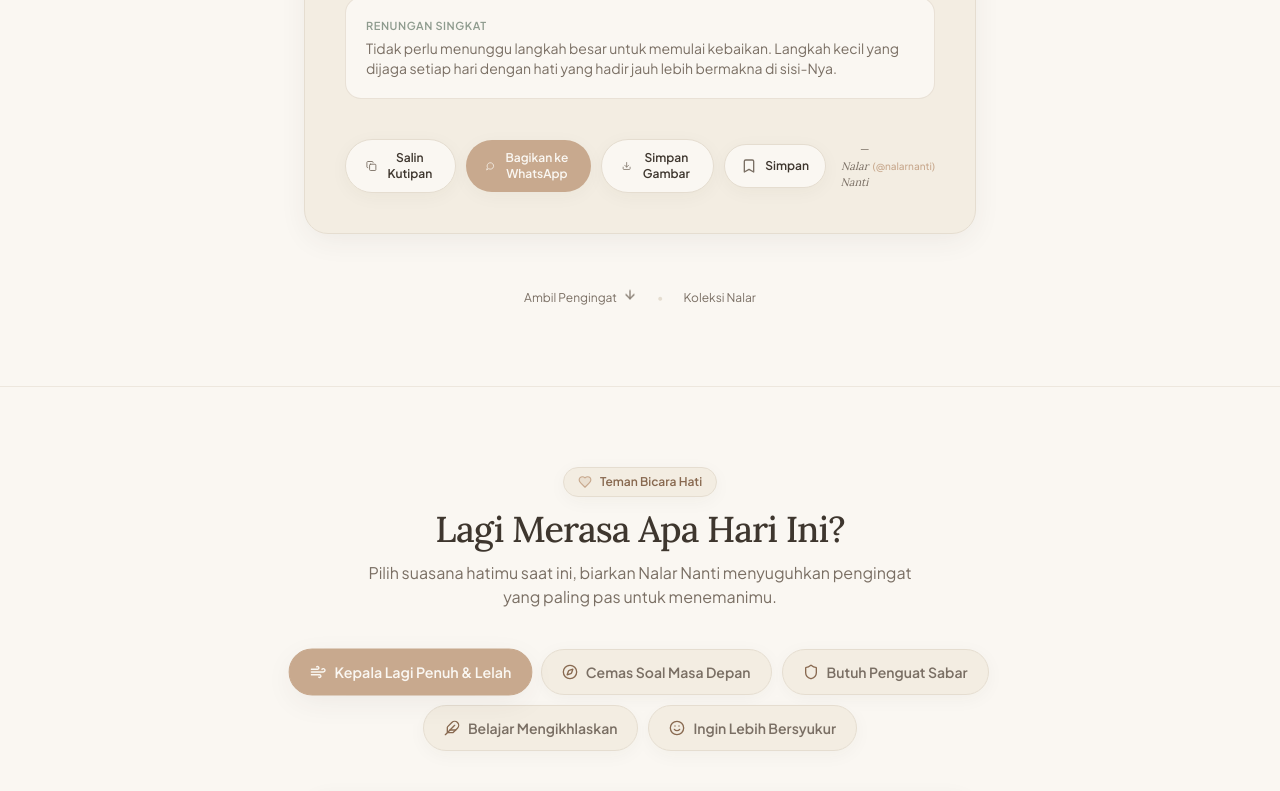
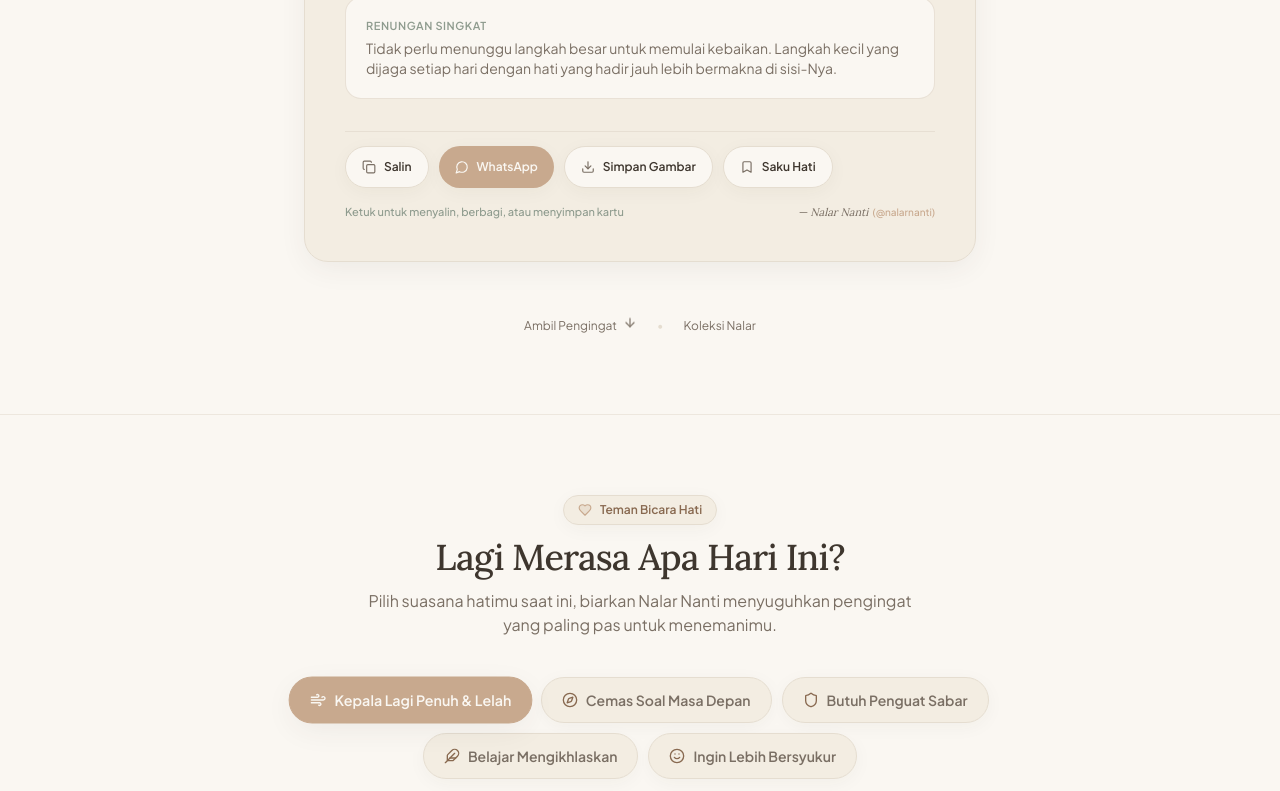
Before and after one commit to amascar23/nalar-nanti-web, a Next.js app: page / in a window 1280 px wide. Shown: the part 860-1651 px from the top of the page. Built offline with nearby package versions, Linux system fonts and the light colour scheme.

Commit message:
Fix bug dan rapikan tampilan UI website Nalar Nanti

```diff
--- a/src/components/HeroSection.tsx
+++ b/src/components/HeroSection.tsx
@@ -186,25 +186,25 @@ export default function HeroSection() {
               </p>
             </div>
 
-            {/* 4. Dua Tombol Interaktif yang Rapi (Mobile Friendly) */}
-            <div className="flex flex-col sm:flex-row items-stretch sm:items-center justify-between gap-3 pt-2">
-              <div className="flex flex-col sm:flex-row items-stretch sm:items-center gap-2.5 w-full sm:w-auto">
+            {/* 4. Tombol Aksi Responsif & Kredit Kartu (Bebas Overflow) */}
+            <div className="pt-3.5 border-t border-[#E5DDD0]/80 flex flex-col gap-3">
+              <div className="grid grid-cols-2 sm:flex sm:flex-wrap items-center gap-2 sm:gap-2.5 w-full">
                 {/* Tombol Salin Kutipan */}
                 <button
                   onClick={handleCopyQuote}
-                  className="w-full sm:w-auto min-h-[44px] inline-flex items-center justify-center gap-2 px-5 py-3 sm:py-2.5 rounded-full bg-[#FAF7F2] border border-[#E5DDD0] text-xs font-semibold text-[#3E362E] hover:border-[#C8A98E] hover:text-[#C8A98E] transition-all shadow-soft active:scale-95 group"
+                  className="min-h-[42px] inline-flex items-center justify-center gap-1.5 sm:gap-2 px-3.5 sm:px-4 py-2.5 rounded-full bg-[#FAF7F2] border border-[#E5DDD0] text-xs font-semibold text-[#3E362E] hover:border-[#C8A98E] hover:text-[#C8A98E] transition-all shadow-soft active:scale-95 group"
                 >
                   {isCopied ? (
                     <>
-                      <Check className="w-4 h-4 text-[#8E9B8E]" />
+                      <Check className="w-3.5 h-3.5 text-[#8E9B8E]" />
                       <span className="text-[#8E9B8E] font-semibold">
-                        Kutipan berhasil disalin!
+                        Tersalin!
                       </span>
                     </>
                   ) : (
                     <>
-                      <Copy className="w-4 h-4 text-[#7A6F64] group-hover:text-[#C8A98E] transition-colors" />
-                      <span>Salin Kutipan</span>
+                      <Copy className="w-3.5 h-3.5 text-[#7A6F64] group-hover:text-[#C8A98E] transition-colors" />
+                      <span>Salin</span>
                     </>
                   )}
                 </button>
@@ -212,27 +212,27 @@ export default function HeroSection() {
                 {/* Tombol Bagikan ke WhatsApp */}
                 <button
                   onClick={handleShareWhatsApp}
-                  className="w-full sm:w-auto min-h-[44px] inline-flex items-center justify-center gap-2 px-5 py-3 sm:py-2.5 rounded-full bg-[#C8A98E] text-[#FAF7F2] text-xs font-semibold hover:bg-[#B9967A] transition-all shadow-soft active:scale-95"
+                  className="min-h-[42px] inline-flex items-center justify-center gap-1.5 sm:gap-2 px-3.5 sm:px-4 py-2.5 rounded-full bg-[#C8A98E] text-[#FAF7F2] text-xs font-semibold hover:bg-[#B9967A] transition-all shadow-soft active:scale-95"
                 >
-                  <MessageCircle className="w-4 h-4 text-[#FAF7F2]" />
-                  <span>Bagikan ke WhatsApp</span>
+                  <MessageCircle className="w-3.5 h-3.5 text-[#FAF7F2]" />
+                  <span>WhatsApp</span>
                 </button>
 
                 {/* Tombol Simpan Gambar (Unduh untuk Story & Status) */}
                 <button
                   onClick={handleDownloadCard}
                   disabled={isDownloading}
-                  className="w-full sm:w-auto min-h-[44px] inline-flex items-center justify-center gap-2 px-5 py-3 sm:py-2.5 rounded-full bg-[#FAF7F2] border border-[#E5DDD0] text-xs font-semibold text-[#3E362E] hover:border-[#C8A98E] hover:text-[#C8A98E] transition-all shadow-soft active:scale-95 disabled:opacity-60 group"
+                  className="min-h-[42px] inline-flex items-center justify-center gap-1.5 sm:gap-2 px-3.5 sm:px-4 py-2.5 rounded-full bg-[#FAF7F2] border border-[#E5DDD0] text-xs font-semibold text-[#3E362E] hover:border-[#C8A98E] hover:text-[#C8A98E] transition-all shadow-soft active:scale-95 disabled:opacity-60 group"
                   title="Unduh Kartu Kutipan untuk IG Story & Status WhatsApp"
                 >
                   {isDownloading ? (
                     <>
-                      <Loader2 className="w-4 h-4 animate-spin text-[#C8A98E]" />
+                      <Loader2 className="w-3.5 h-3.5 animate-spin text-[#C8A98E]" />
                       <span>Menyiapkan...</span>
                     </>
                   ) : (
                     <>
-                      <Download className="w-4 h-4 text-[#7A6F64] group-hover:text-[#C8A98E] transition-colors" />
+                      <Download className="w-3.5 h-3.5 text-[#7A6F64] group-hover:text-[#C8A98E] transition-colors" />
                       <span>Simpan Gambar</span>
                     </>
                   )}
@@ -241,7 +241,7 @@ export default function HeroSection() {
                 {/* Tombol Simpan ke Saku Hati */}
                 <button
                   onClick={() => toggleSave(currentQuote.id)}
-                  className={`w-full sm:w-auto min-h-[44px] inline-flex items-center justify-center gap-2 px-4 py-3 sm:py-2.5 rounded-full border text-xs font-semibold transition-all shadow-soft active:scale-95 ${
+                  className={`min-h-[42px] inline-flex items-center justify-center gap-1.5 sm:gap-2 px-3.5 sm:px-4 py-2.5 rounded-full border text-xs font-semibold transition-all shadow-soft active:scale-95 ${
                     isSaved(currentQuote.id)
                       ? "bg-[#C8A98E] text-[#FAF7F2] border-[#C8A98E]"
                       : "bg-[#FAF7F2] text-[#3E362E] border-[#E5DDD0] hover:border-[#C8A98E] hover:text-[#C8A98E]"
@@ -249,33 +249,35 @@ export default function HeroSection() {
                   title={isSaved(currentQuote.id) ? "Hapus dari Saku Hati" : "Simpan ke Saku Hati"}
                 >
                   <Bookmark
-                    className={`w-4 h-4 ${
+                    className={`w-3.5 h-3.5 ${
                       isSaved(currentQuote.id) ? "fill-[#FAF7F2] text-[#FAF7F2]" : "text-[#7A6F64]"
                     }`}
                   />
-                  <span>{isSaved(currentQuote.id) ? "Tersimpan" : "Simpan"}</span>
+                  <span>{isSaved(currentQuote.id) ? "Tersimpan" : "Saku Hati"}</span>
                 </button>
               </div>
 
-              {/* Tag Penutup Kredit */}
+              {/* Tag Penutup Kredit & Pesan Feedback */}
+              <div className="flex flex-col sm:flex-row items-center justify-between gap-1.5 text-[11px] text-[#7A6F64] pt-1">
+                <span className="text-[10px] sm:text-[11px] text-[#8E9B8E] font-medium text-center sm:text-left">
+                  {isCopied
+                    ? "✓ Kutipan berhasil disalin ke papan klip!"
+                    : "Ketuk untuk menyalin, berbagi, atau menyimpan kartu"}
+                </span>
                 <a
                   href="https://www.instagram.com/nalarnanti/"
                   target="_blank"
                   rel="noopener noreferrer"
                   title="Kunjungi Instagram @nalarnanti"
-                className="text-[11px] text-[#7A6F64] hover:text-[#C8A98E] text-center sm:text-right italic font-serif mt-1 sm:mt-0 transition-colors inline-flex items-center justify-center sm:justify-end gap-1"
+                  className="hover:text-[#C8A98E] italic font-serif transition-colors inline-flex items-center gap-1 shrink-0"
                 >
                   <span>— Nalar Nanti</span>
-                <span className="not-italic font-sans font-medium text-[10px] text-[#C8A98E] hover:underline">(@nalarnanti)</span>
+                  <span className="not-italic font-sans font-medium text-[10px] text-[#C8A98E] hover:underline">
+                    (@nalarnanti)
+                  </span>
                 </a>
               </div>
-
-            {/* Pesan Feedback Kecil ketika Berhasil Disalin */}
-            {isCopied && (
-              <div className="mt-3 text-center sm:text-left text-xs font-medium text-[#8E9B8E] animate-fadeIn">
-                ✓ Kutipan berhasil disalin ke papan klip! Siap dibagikan ke status atau catatanmu.
             </div>
-            )}
           </div>
         </div>
 
--- a/src/components/Navbar.tsx
+++ b/src/components/Navbar.tsx
@@ -11,7 +11,7 @@ const IG_PROFILE_URL = "https://www.instagram.com/nalarnanti/";
 export default function Navbar() {
   const [isOpen, setIsOpen] = useState(false);
   const [isScrolled, setIsScrolled] = useState(false);
-  const { savedCount, openDrawer } = useSavedQuotes();
+  const { savedCount, openDrawer, isLoaded } = useSavedQuotes();
 
   useEffect(() => {
     const handleScroll = () => {
@@ -93,7 +93,7 @@ export default function Navbar() {
           >
             <Bookmark className="w-3.5 h-3.5 text-[#C8A98E] fill-[#C8A98E]/20 group-hover:fill-[#C8A98E] transition-colors" />
             <span className="hidden xs:inline">Saku Hati</span>
-            {savedCount > 0 && (
+            {isLoaded && savedCount > 0 && (
               <span className="inline-flex items-center justify-center min-w-[18px] h-[18px] px-1 rounded-full bg-[#C8A98E] text-[#FAF7F2] text-[10px] font-bold">
                 {savedCount}
               </span>
@@ -157,7 +157,7 @@ export default function Navbar() {
                 <span>Buka Saku Hati</span>
               </div>
               <span className="px-2 py-0.5 rounded-full bg-[#C8A98E] text-[#FAF7F2] text-[11px] font-bold">
-                {savedCount} tersimpan
+                {isLoaded ? `${savedCount} tersimpan` : "Buka"}
               </span>
             </button>
 
--- a/src/components/QuoteSection.tsx
+++ b/src/components/QuoteSection.tsx
@@ -287,7 +287,7 @@ export default function QuoteSection() {
                   {/* Pill Sumber dengan Latar Soft Cream Hangat (#EAE1D3) */}
                   <span className="inline-flex items-center gap-1.5 text-[11px] sm:text-xs font-sans font-medium px-2.5 py-1 rounded-xl bg-[#EAE1D3] text-[#3E362E] border border-[#DDD3C3] shadow-soft shrink-0">
                     <Feather className="w-3 h-3 text-[#886950]" />
-                    <span className="truncate max-w-[130px] sm:max-w-[160px]">{item.source}</span>
+                    <span className="truncate max-w-[105px] xs:max-w-[130px] sm:max-w-[160px]">{item.source}</span>
                   </span>
 
                   {/* Tombol Salin & Bagikan Mini */}
@@ -479,13 +479,13 @@ export default function QuoteSection() {
               </p>
             </div>
 
-            {/* Tombol Aksi di Modal (Salin Kutipan & Bagikan ke WhatsApp) */}
-            <div className="flex flex-col sm:flex-row items-stretch sm:items-center justify-between gap-3 pt-3 border-t border-[#E5DDD0]">
-              <div className="flex flex-col sm:flex-row items-stretch sm:items-center gap-2.5 w-full sm:w-auto">
+            {/* Tombol Aksi di Modal (Responsif & Rapi Tanpa Overflow) */}
+            <div className="flex flex-col gap-3 pt-3.5 border-t border-[#E5DDD0]">
+              <div className="grid grid-cols-2 sm:flex sm:flex-wrap items-center gap-2 sm:gap-2.5 w-full">
                 {/* Tombol Salin Kutipan */}
                 <button
                   onClick={() => handleCopyInModal(selectedModalQuote)}
-                  className="w-full sm:w-auto min-h-[44px] inline-flex items-center justify-center gap-2 px-5 py-2.5 rounded-full bg-[#F3EDE2] border border-[#E5DDD0] text-xs font-semibold text-[#3E362E] hover:border-[#C8A98E] hover:text-[#C8A98E] transition-all shadow-soft active:scale-95"
+                  className="min-h-[42px] inline-flex items-center justify-center gap-1.5 sm:gap-2 px-4 py-2.5 rounded-full bg-[#F3EDE2] border border-[#E5DDD0] text-xs font-semibold text-[#3E362E] hover:border-[#C8A98E] hover:text-[#C8A98E] transition-all shadow-soft active:scale-95"
                 >
                   {isModalCopied ? (
                     <>
@@ -495,7 +495,7 @@ export default function QuoteSection() {
                   ) : (
                     <>
                       <Copy className="w-3.5 h-3.5 text-[#7A6F64]" />
-                      <span>Salin Kutipan</span>
+                      <span>Salin</span>
                     </>
                   )}
                 </button>
@@ -503,17 +503,17 @@ export default function QuoteSection() {
                 {/* Tombol Bagikan ke WhatsApp */}
                 <button
                   onClick={() => handleShareWa(selectedModalQuote)}
-                  className="w-full sm:w-auto min-h-[44px] inline-flex items-center justify-center gap-2 px-5 py-2.5 rounded-full bg-[#C8A98E] text-[#FAF7F2] text-xs font-semibold hover:bg-[#B9967A] transition-all shadow-soft active:scale-95"
+                  className="min-h-[42px] inline-flex items-center justify-center gap-1.5 sm:gap-2 px-4 py-2.5 rounded-full bg-[#C8A98E] text-[#FAF7F2] text-xs font-semibold hover:bg-[#B9967A] transition-all shadow-soft active:scale-95"
                 >
                   <Share2 className="w-3.5 h-3.5 text-[#FAF7F2]" />
-                  <span>Bagikan ke WhatsApp</span>
+                  <span>WhatsApp</span>
                 </button>
 
                 {/* Tombol Simpan Gambar */}
                 <button
                   onClick={() => handleDownloadModalQuote(selectedModalQuote)}
                   disabled={isModalDownloading}
-                  className="w-full sm:w-auto min-h-[44px] inline-flex items-center justify-center gap-2 px-5 py-2.5 rounded-full bg-[#F3EDE2] border border-[#E5DDD0] text-xs font-semibold text-[#3E362E] hover:border-[#C8A98E] hover:text-[#C8A98E] transition-all shadow-soft active:scale-95 disabled:opacity-60 group"
+                  className="min-h-[42px] inline-flex items-center justify-center gap-1.5 sm:gap-2 px-4 py-2.5 rounded-full bg-[#F3EDE2] border border-[#E5DDD0] text-xs font-semibold text-[#3E362E] hover:border-[#C8A98E] hover:text-[#C8A98E] transition-all shadow-soft active:scale-95 disabled:opacity-60 group"
                   title="Unduh Kartu Kutipan untuk IG Story & Status WhatsApp"
                 >
                   {isModalDownloading ? (
@@ -532,7 +532,7 @@ export default function QuoteSection() {
                 {/* Tombol Simpan ke Saku Hati */}
                 <button
                   onClick={() => toggleSave(selectedModalQuote.id)}
-                  className={`w-full sm:w-auto min-h-[44px] inline-flex items-center justify-center gap-2 px-4 py-2.5 rounded-full border text-xs font-semibold transition-all shadow-soft active:scale-95 ${
+                  className={`min-h-[42px] inline-flex items-center justify-center gap-1.5 sm:gap-2 px-3.5 py-2.5 rounded-full border text-xs font-semibold transition-all shadow-soft active:scale-95 ${
                     isSaved(selectedModalQuote.id)
                       ? "bg-[#C8A98E] text-[#FAF7F2] border-[#C8A98E]"
                       : "bg-[#F3EDE2] text-[#3E362E] border-[#E5DDD0] hover:border-[#C8A98E] hover:text-[#C8A98E]"
@@ -544,16 +544,16 @@ export default function QuoteSection() {
                       isSaved(selectedModalQuote.id) ? "fill-[#FAF7F2] text-[#FAF7F2]" : "text-[#7A6F64]"
                     }`}
                   />
-                  <span>{isSaved(selectedModalQuote.id) ? "Tersimpan" : "Simpan"}</span>
+                  <span>{isSaved(selectedModalQuote.id) ? "Tersimpan" : "Saku Hati"}</span>
                 </button>
               </div>
 
               {/* Tombol Tutup Tambahan */}
               <button
                 onClick={() => setSelectedModalQuote(null)}
-                className="text-xs text-[#7A6F64] hover:text-[#3E362E] py-2 transition-colors text-center"
+                className="text-xs text-[#7A6F64] hover:text-[#3E362E] pt-1 pb-0.5 transition-colors text-center"
               >
-                Tutup jendela
+                Tutup jendela refleksi
               </button>
             </div>
           </div>
--- a/src/components/RandomQuoteGenerator.tsx
+++ b/src/components/RandomQuoteGenerator.tsx
@@ -220,23 +220,23 @@ export default function RandomQuoteGenerator() {
               </p>
             </div>
 
-            {/* Footer Kartu: Tombol Salin Kutipan dan Bagikan ke WhatsApp */}
-            <div className="flex flex-col sm:flex-row items-stretch sm:items-center justify-between gap-3 pt-2 border-t border-[#E5DDD0]/70">
-              <div className="flex flex-col sm:flex-row items-stretch sm:items-center gap-2.5 w-full sm:w-auto">
+            {/* Footer Kartu: Tombol Aksi Responsif & Kredit Kartu */}
+            <div className="pt-3.5 border-t border-[#E5DDD0]/80 flex flex-col gap-3">
+              <div className="grid grid-cols-2 sm:flex sm:flex-wrap items-center gap-2 sm:gap-2.5 w-full">
                 {/* Tombol Salin */}
                 <button
                   onClick={handleCopy}
-                  className="w-full sm:w-auto min-h-[44px] inline-flex items-center justify-center gap-1.5 sm:gap-2 px-4 py-2.5 rounded-full bg-[#FAF7F2] border border-[#E5DDD0] text-xs font-semibold text-[#3E362E] hover:border-[#C8A98E] hover:text-[#C8A98E] transition-all shadow-soft active:scale-95 group"
+                  className="min-h-[42px] inline-flex items-center justify-center gap-1.5 sm:gap-2 px-3.5 sm:px-4 py-2.5 rounded-full bg-[#FAF7F2] border border-[#E5DDD0] text-xs font-semibold text-[#3E362E] hover:border-[#C8A98E] hover:text-[#C8A98E] transition-all shadow-soft active:scale-95 group"
                 >
                   {isCopied ? (
                     <>
                       <Check className="w-3.5 h-3.5 text-[#8E9B8E]" />
-                      <span className="text-[#8E9B8E]">Tersalin!</span>
+                      <span className="text-[#8E9B8E] font-semibold">Tersalin!</span>
                     </>
                   ) : (
                     <>
                       <Copy className="w-3.5 h-3.5 text-[#7A6F64] group-hover:text-[#C8A98E] transition-colors" />
-                      <span>Salin Kutipan</span>
+                      <span>Salin</span>
                     </>
                   )}
                 </button>
@@ -244,7 +244,7 @@ export default function RandomQuoteGenerator() {
                 {/* Tombol Bagikan ke WhatsApp */}
                 <button
                   onClick={handleShareWhatsApp}
-                  className="w-full sm:w-auto min-h-[44px] inline-flex items-center justify-center gap-1.5 sm:gap-2 px-4 py-2.5 rounded-full bg-[#C8A98E] text-[#FAF7F2] text-xs font-semibold hover:bg-[#B9967A] transition-all shadow-soft active:scale-95 group"
+                  className="min-h-[42px] inline-flex items-center justify-center gap-1.5 sm:gap-2 px-3.5 sm:px-4 py-2.5 rounded-full bg-[#C8A98E] text-[#FAF7F2] text-xs font-semibold hover:bg-[#B9967A] transition-all shadow-soft active:scale-95 group"
                 >
                   <MessageCircle className="w-3.5 h-3.5 text-[#FAF7F2]" />
                   <span>WhatsApp</span>
@@ -254,7 +254,7 @@ export default function RandomQuoteGenerator() {
                 <button
                   onClick={handleDownloadCard}
                   disabled={isDownloading}
-                  className="w-full sm:w-auto min-h-[44px] inline-flex items-center justify-center gap-1.5 sm:gap-2 px-4 py-2.5 rounded-full bg-[#FAF7F2] border border-[#E5DDD0] text-xs font-semibold text-[#3E362E] hover:border-[#C8A98E] hover:text-[#C8A98E] transition-all shadow-soft active:scale-95 disabled:opacity-60 group"
+                  className="min-h-[42px] inline-flex items-center justify-center gap-1.5 sm:gap-2 px-3.5 sm:px-4 py-2.5 rounded-full bg-[#FAF7F2] border border-[#E5DDD0] text-xs font-semibold text-[#3E362E] hover:border-[#C8A98E] hover:text-[#C8A98E] transition-all shadow-soft active:scale-95 disabled:opacity-60 group"
                   title="Unduh Kartu Kutipan untuk IG Story & Status WhatsApp"
                 >
                   {isDownloading ? (
@@ -273,7 +273,7 @@ export default function RandomQuoteGenerator() {
                 {/* Tombol Simpan ke Saku Hati */}
                 <button
                   onClick={() => toggleSave(currentQuote.id)}
-                  className={`w-full sm:w-auto min-h-[44px] inline-flex items-center justify-center gap-1.5 sm:gap-2 px-3.5 py-2.5 rounded-full border text-xs font-semibold transition-all shadow-soft active:scale-95 ${
+                  className={`min-h-[42px] inline-flex items-center justify-center gap-1.5 sm:gap-2 px-3.5 sm:px-4 py-2.5 rounded-full border text-xs font-semibold transition-all shadow-soft active:scale-95 ${
                     isSaved(currentQuote.id)
                       ? "bg-[#C8A98E] text-[#FAF7F2] border-[#C8A98E]"
                       : "bg-[#FAF7F2] text-[#3E362E] border-[#E5DDD0] hover:border-[#C8A98E] hover:text-[#C8A98E]"
@@ -285,29 +285,31 @@ export default function RandomQuoteGenerator() {
                       isSaved(currentQuote.id) ? "fill-[#FAF7F2] text-[#FAF7F2]" : "text-[#7A6F64]"
                     }`}
                   />
-                  <span>{isSaved(currentQuote.id) ? "Tersimpan" : "Simpan"}</span>
+                  <span>{isSaved(currentQuote.id) ? "Tersimpan" : "Saku Hati"}</span>
                 </button>
               </div>
 
-              {/* Tag Penutup Kredit */}
+              {/* Tag Penutup Kredit & Feedback */}
+              <div className="flex flex-col sm:flex-row items-center justify-between gap-1.5 text-[11px] text-[#7A6F64] pt-1">
+                <span className="text-[10px] sm:text-[11px] text-[#8E9B8E] font-medium text-center sm:text-left">
+                  {isCopied
+                    ? "✓ Kutipan berhasil disalin ke papan klip!"
+                    : "Ketuk untuk menyalin, berbagi, atau menyimpan kartu"}
+                </span>
                 <a
                   href="https://www.instagram.com/nalarnanti/"
                   target="_blank"
                   rel="noopener noreferrer"
                   title="Kunjungi Instagram @nalarnanti"
-                className="text-[11px] text-[#7A6F64] hover:text-[#C8A98E] text-center sm:text-right italic font-serif mt-1 sm:mt-0 transition-colors inline-flex items-center justify-center sm:justify-end gap-1"
+                  className="hover:text-[#C8A98E] italic font-serif transition-colors inline-flex items-center gap-1 shrink-0"
                 >
                   <span>— Nalar Nanti</span>
-                <span className="not-italic font-sans font-medium text-[10px] text-[#C8A98E] hover:underline">(@nalarnanti)</span>
+                  <span className="not-italic font-sans font-medium text-[10px] text-[#C8A98E] hover:underline">
+                    (@nalarnanti)
+                  </span>
                 </a>
               </div>
-
-            {/* Feedback Salin */}
-            {isCopied && (
-              <p className="mt-3 text-xs text-[#8E9B8E] font-medium text-center sm:text-left animate-fadeIn">
-                ✓ Kutipan berhasil disalin ke papan klip! Siap dibagikan ke status atau catatanmu.
-              </p>
-            )}
+            </div>
           </div>
         </div>
       </div>
--- a/tailwind.config.ts
+++ b/tailwind.config.ts
@@ -38,6 +38,9 @@ const config: Config = {
         card: "0 8px 30px -4px rgba(62, 54, 46, 0.08)",
         floating: "0 14px 40px -6px rgba(62, 54, 46, 0.12)",
       },
+      screens: {
+        xs: "480px",
+      },
     },
   },
   plugins: [],
```
Lines whose indentation alone changed are shown as unchanged.
